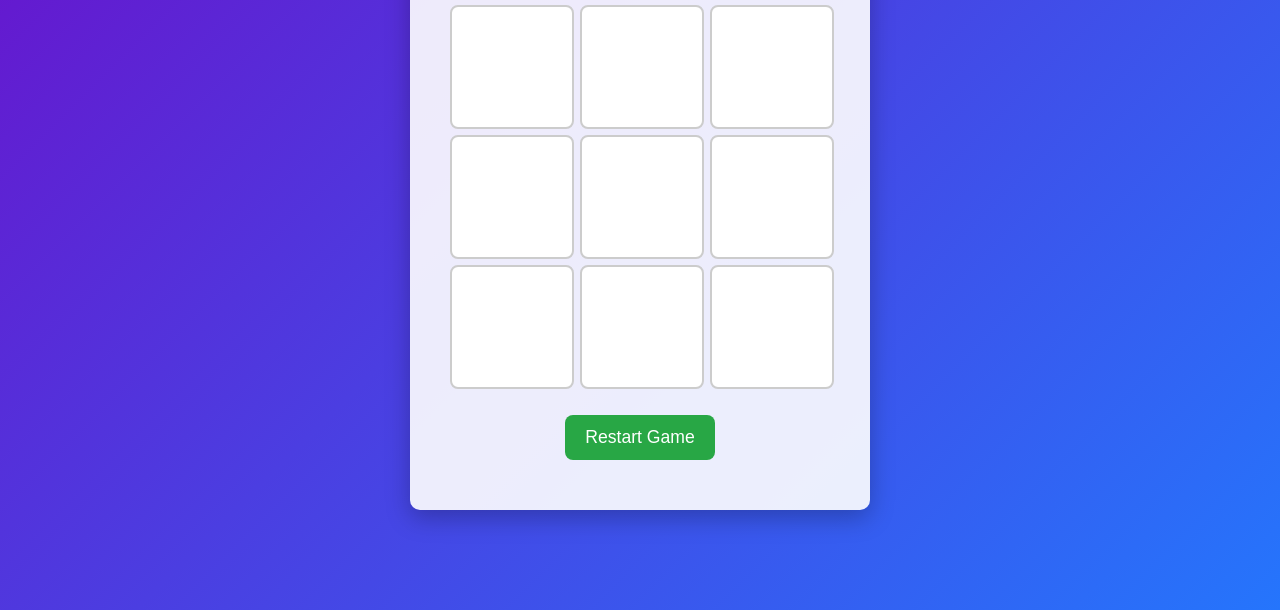
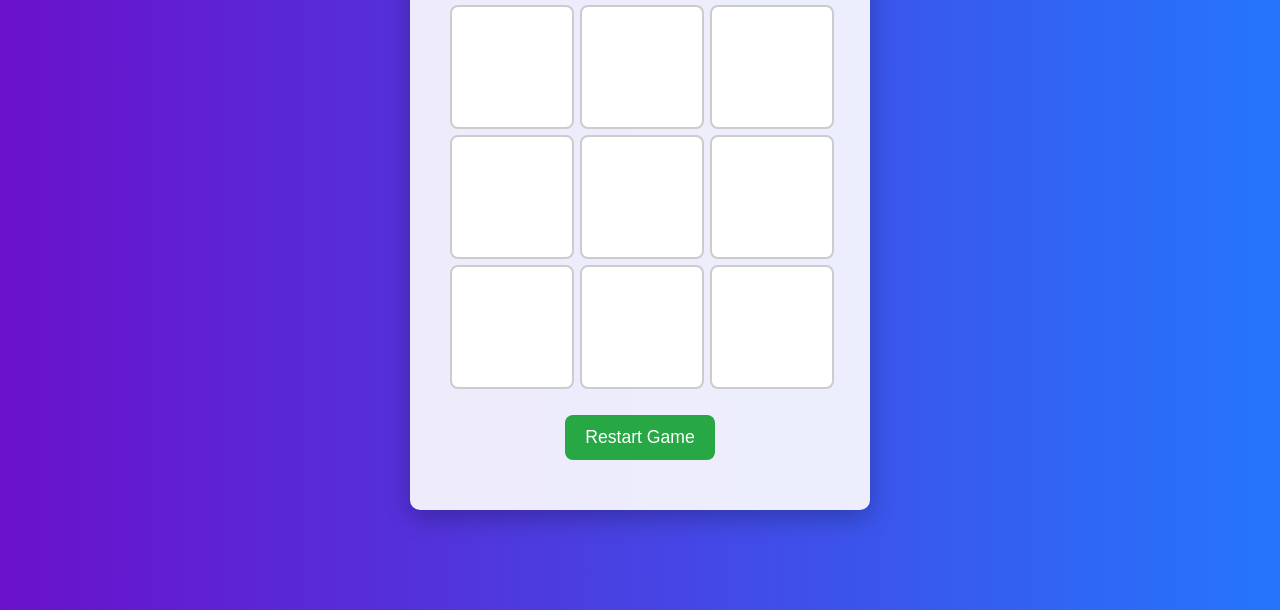
Before and after one commit to Amarendra0910/Tic-Tac-Toe-Game, a plain HTML site: page index.html in a window 1280 px wide. Shown: the part 190-800 px from the top of the page. Drawn offline with Linux system fonts and the light colour scheme.

Commit message:
Third Commit

```diff
--- a/script.js
+++ b/script.js
@@ -69,5 +69,4 @@ restart.addEventListener('click', () => {
     document.getElementById('winMes').textContent = "";
     board.removeEventListener('click', printer);
     board.addEventListener('click', printer);
-
 })
--- a/style.css
+++ b/style.css
@@ -6,7 +6,7 @@
 body{
     min-height: 100vh;
     font-family: 'Arial', sans-serif;
-    background: linear-gradient(135deg, #6a11cb, #2575fc);
+    background: linear-gradient(90deg, #6a11cb, #2575fc);
     display: flex;
     align-items: center;
     justify-content: center;
```
Also changed, not shown: 1 other file.
